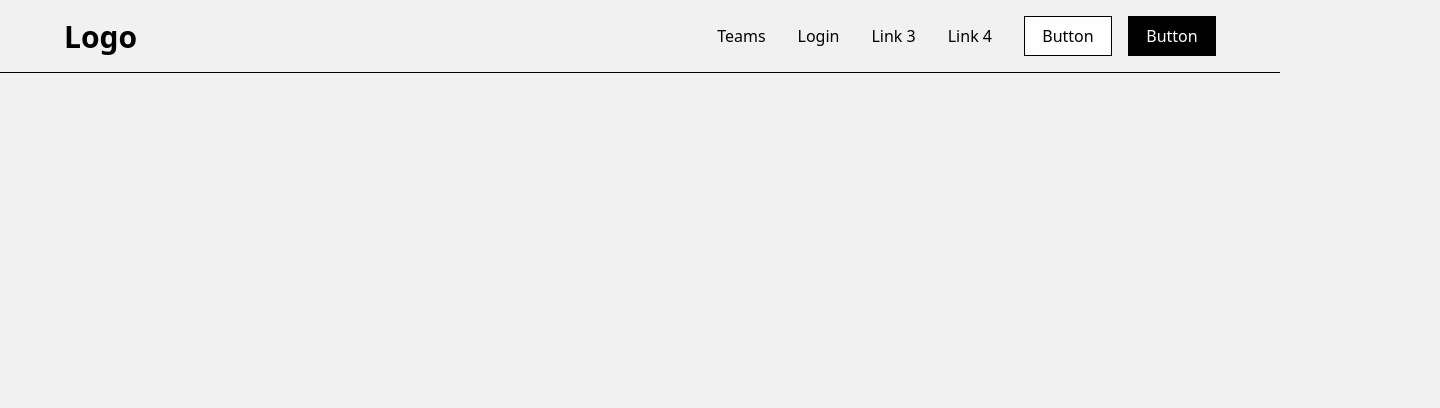
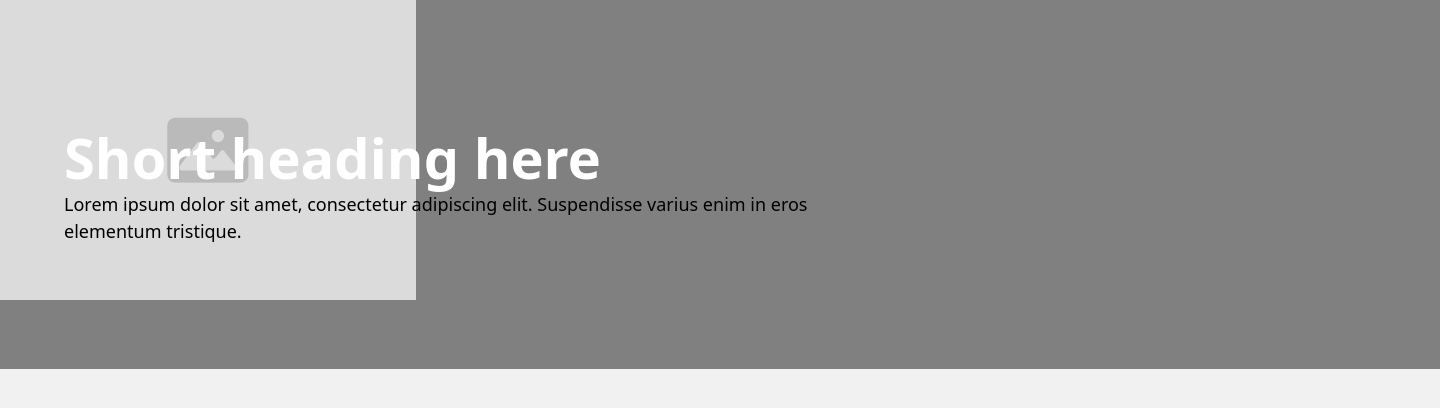
Before and after one commit to BernardoViP/react-course, a React (Create React App) app: page / in a window 1280 px wide. Shown: the top 408 px of the page, 1440 px wide, since content can reach past the window. Built offline with nearby package versions, Linux system fonts and the light colour scheme.

Commit message:
creation basic header with modulescss

```diff
--- a/src/App.jsx
+++ b/src/App.jsx
@@ -1,23 +1,11 @@
 import "./App.css";
-import { Routes, Route, } from "react-router-dom"
-import Navbar from "./hooks/components/Navbar";
-import TeamComposition from "./components/Team";
-import Form from "./styles/tailwind-css/form"
+import Header from "./styles/header-module/components/Header";
 
-function Home() {
-  return(
-    <Navbar />
-  )
-}
 
 function App() {
     return (
       <body>
-        <Routes>
-          <Route path="/" Component={Home} />
-          <Route path="/teams" Component={TeamComposition} />
-          <Route path="/form" Component={Form} />
-        </Routes>
+        <Header />
       </body>
   );
 }
--- a/src/styles/header-module/components/Header/index.jsx
+++ b/src/styles/header-module/components/Header/index.jsx
@@ -1,15 +1,14 @@
 import styles from "./style.module.css"
-import Image from "../../assets/image/Image.png"
 
 export default function Header(){
     return(
-        <div className={styles.back}>
-        <p className={styles.tag}>Blog</p>
-        <h1 className={styles.head}>Short heading here</h1>
-        <p className={styles.description}>Lorem ipsum dolor sit amet, consectetur adipiscing elit. </p>
-        <div className={styles.boximg}>
-            <img src={Image} alt="" />
+        <div className={styles.box}>
+            <div className={styles.image}>
+                <div className={styles.headbox}>
+                    <h1 className={styles.heading}>Short heading here</h1>
+                    <p className={styles.description}>Lorem ipsum dolor sit amet, consectetur adipiscing elit. Suspendisse varius enim in eros elementum tristique. </p>
+                </div>
+            </div>
         </div>
-        </div>
-)
+    )
 }
--- a/src/styles/header-module/components/Header/style.module.css
+++ b/src/styles/header-module/components/Header/style.module.css
@@ -1,49 +1,35 @@
-
-.back{
-
+.box{
     width: 1440px;
     height: 369px;
-    padding: 112px 64px;
+    display: flex;
+    margin: auto;
+    background-color: gray;
 
 }
 
-.box{
-    width: 768px;
-    height: 145px;
-    gap: 24px;
+.image{
+    background-image: url('../../assets/image/Image.png');
+    background-repeat: no-repeat;
+    align-content: center;
 }
 
-.tag{
-
+.headbox{
     font-family: system-ui, -apple-system, BlinkMacSystemFont, 'Segoe UI', Roboto, Oxygen, Ubuntu, Cantarell, 'Open Sans', 'Helvetica Neue', sans-serif;
-    font-weight: bolder;
-    font-size: 16px;
-    line-height: 150%;
-    text-align: center;
-    margin-bottom: 16px;
-
-
+    padding-bottom: 112px;
+    padding-top: 112px;
+    padding-right: 608px;
+    padding-left: 64px;
+    align-content: center;
 }
 
-.head{
-
-    font-family: system-ui, -apple-system, BlinkMacSystemFont, 'Segoe UI', Roboto, Oxygen, Ubuntu, Cantarell, 'Open Sans', 'Helvetica Neue', sans-serif;
+.heading{
+    font-size: 56px;
+    font-weight: bold;
     line-height: 120%;
-    font-size: 56px;
-    text-align: center;
-    font-weight: 700;
-    margin-bottom: 20px;
-
+    color: white;
 }
 
-
-
 .description{
-
-    text-align: center;
-    font-family: system-ui, -apple-system, BlinkMacSystemFont, 'Segoe UI', Roboto, Oxygen, Ubuntu, Cantarell, 'Open Sans', 'Helvetica Neue', sans-serif;
+    font-size: 18px;
     line-height: 150%;
-    font-size: 18px;
-    margin-bottom: 80px;
-
 }
```
Also changed, not shown: src/styles/header-module/assets/image/54.svg (added).
